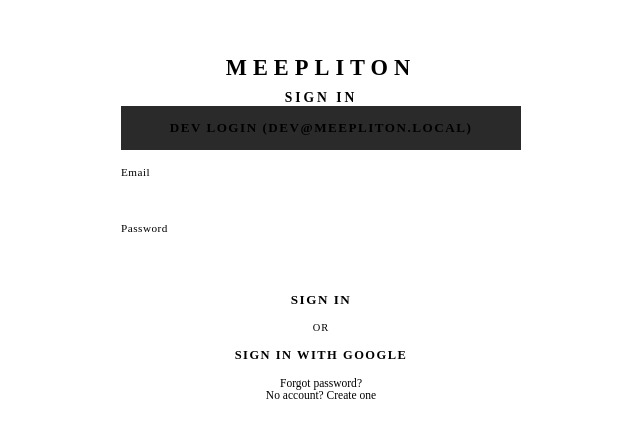
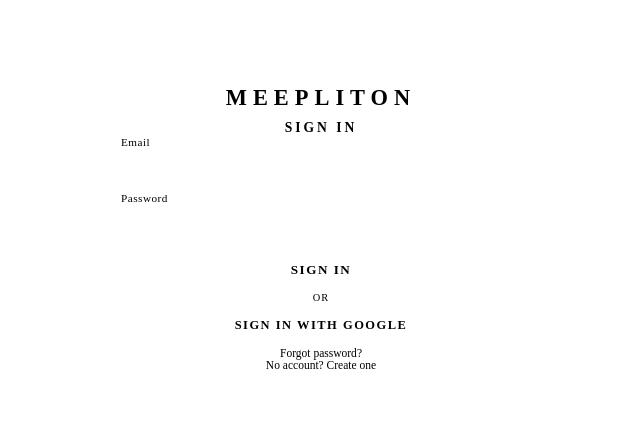
Before and after one commit to matthew-d-edwards/meepliton, a React (Vite) app in the folder apps/frontend/: page /sign-in in a window 1280 px wide. Shown: the part 180-618 px from the top of the page, without its empty margins (319-959 px from the left). Built offline with nearby package versions, Linux system fonts and the light colour scheme; no server answers.

Commit message:
Remove dev login button — seeded credentials are sufficient
dev@meepliton.local / DevPass1 are fixed and documented; the button
adds UI complexity for no real gain.

https://claude.ai/code/session_01CEhCZuh7QHD5RZ6XVZpob4

```diff
--- a/apps/frontend/src/platform/auth/SignInPage.tsx
+++ b/apps/frontend/src/platform/auth/SignInPage.tsx
@@ -92,38 +92,11 @@ export default function SignInPage() {
     setResendSent(true)
   }
 
-  async function handleDevLogin() {
-    setSubmitting(true)
-    setError(null)
-    setErrorType(null)
-    try {
-      await login('dev@meepliton.local', 'DevPass1')
-      navigate(next, { replace: true })
-    } catch {
-      setError('Dev login failed — make sure the API is running.')
-      setErrorType('generic')
-    } finally {
-      setSubmitting(false)
-    }
-  }
-
   return (
     <main className="auth-page">
       <div className="auth-card">
         <Link to="/" className="auth-logo">MEEPLITON</Link>
         <h1 className="auth-title">Sign In</h1>
-
-        {import.meta.env.DEV && (
-          <button
-            type="button"
-            onClick={handleDevLogin}
-            disabled={submitting}
-            className="auth-submit"
-            style={{ marginBottom: '1rem', background: 'var(--color-surface-alt, #2a2a2a)', border: '1px dashed var(--accent)' }}
-          >
-            {submitting ? 'Signing in…' : 'Dev login (dev@meepliton.local)'}
-          </button>
-        )}
 
         <form onSubmit={handleSubmit} className="auth-form" noValidate>
           <label>
```
